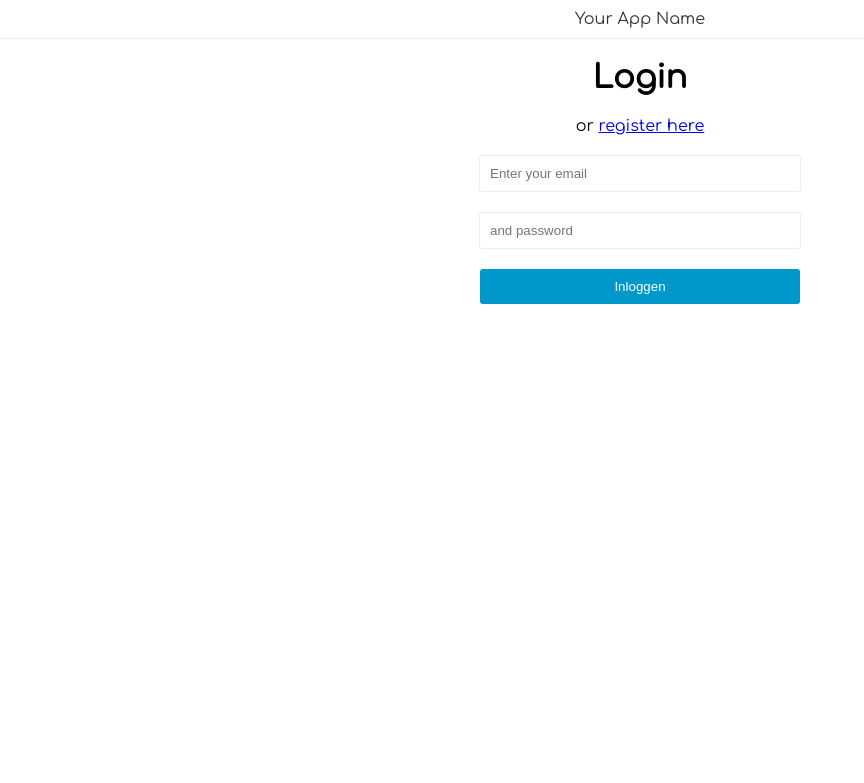
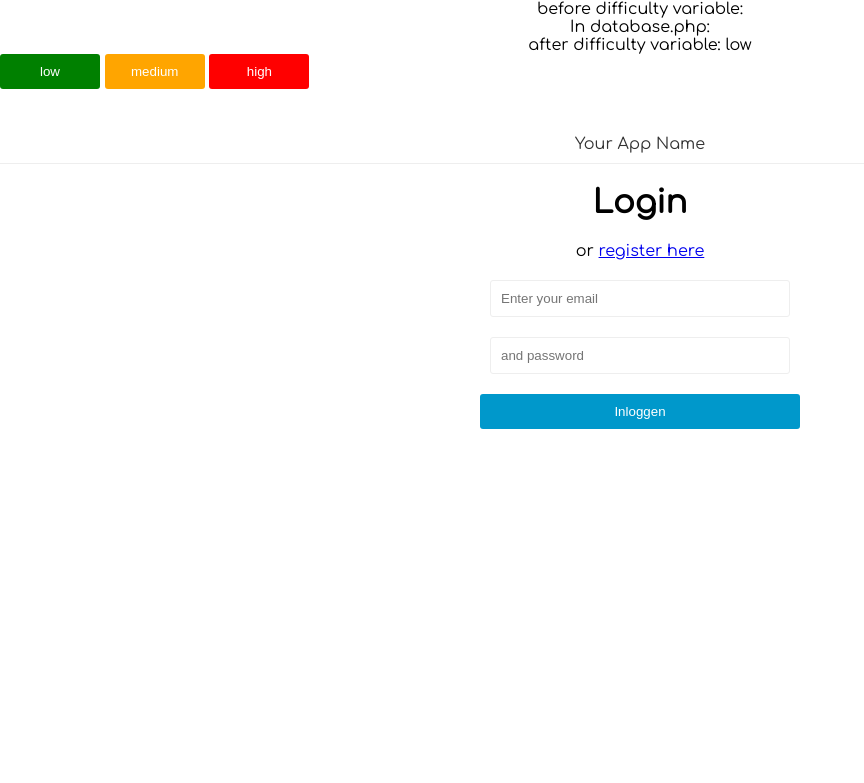
Before and after one commit to MrAndre96/SecurityProject, a PHP site: page / in a window 1280 px wide. Shown: the top 783 px of the page, without its empty margins (0-864 px from the left). Run offline with PHP 8.4, Linux system fonts and the light colour scheme; data that the repository does not hold is empty.

Commit message:
Added difficulty butons

```diff
--- a/database.php
+++ b/database.php
@@ -1,13 +1,12 @@
 <?php
 $server = 'localhost';
 $username = 'root';
-$password = '';
-$database = 'securityproject';
+$password = 'd8n2';
+$database = 'SecurityProject';
 
-require 'settings.php';
+echo 'In database.php: ' . $_POST['difficulty'] . '<br>';
 
-
-if($_DIFFICULTY == 'low'){
+if($_SESSION['difficulty'] == 'low'){
 	$connection = mysqli_connect($server, $username, $password, $database);
 	if (!$connection)
 	{
@@ -15,7 +14,7 @@
 	}
 	else
 	{
-		echo "Connected<br>";
+		//echo "Connected<br>";
 	}
 
 	//$dbcheck = mysqli_select_db("$database");
@@ -26,14 +25,14 @@
 	//	echo "Connected with $database";
 	//}
 
-} else if($_DIFFICULTY == 'medium'){
+} else if($_SESSION['difficulty'] == 'medium'){
 
-} else if($_DIFFICULTY == 'high'){
+} else if($_SESSION['difficulty'] == 'high'){
 	try{
 		$conn = new PDO("mysql:host=$server;dbname=$database;", $username, $password);
 	} catch(PDOException $e){
 		die( "Connection failed: " . $e->getMessage());
 	}
 } else{
-	echo 'Wrong settings specified in settings file';
+	echo 'Database.php: Wrong settings specified in settings file' . '<br>';
 }
--- a/index.php
+++ b/index.php
@@ -2,8 +2,18 @@
 
 session_start();
 
+echo 'before difficulty variable: ' . $_POST['difficulty'] . '<br>';
+
+// Start with default low if no choice has been made.
+if (isset($_POST['difficulty'])) {
+	$_SESSION['difficulty'] = $_POST['difficulty'];
+} else {
+	$_SESSION['difficulty'] = 'low';
+}
 require 'database.php';
-require 'settings.php';
+
+echo 'after difficulty variable: ' . $_SESSION['difficulty'] . '<br>';
+
 
 if( isset($_SESSION['user_id']) ){
 	if($_SESSION['difficulty'] == 'low'){
@@ -22,11 +32,11 @@
 	}
 }
 
-$_SESSION['difficulty'] = $_DIFFICULTY;
-
 if (isset($_POST['submit'])){
 	if(!empty($_POST['email']) && !empty($_POST['password'])){
 
+		echo 'reached:';
+		echo 'difficulty variable' . $_SESSION['difficulty'];
 
 		if($_SESSION['difficulty'] == 'low'){
 			//$query  = 'SELECT id,email,password FROM users WHERE email =\'test\';';
@@ -43,17 +53,7 @@
 			mysqli_close($connection);
 
 		} else if($_SESSION['difficulty'] == 'medium'){
-			  preg_match_all("/([A-z 0-9_]+)/", $_POST['email'], $out, 0);
-			  $email = $out[0][0];
-			  $query  = 'SELECT id,email,password FROM users WHERE email =\'' . $email . '\';';
-			  echo $query;
-			  $result = mysqli_query($connection, $query);
 
-			  while ($row = mysqli_fetch_array($result, MYSQLI_ASSOC)) {
-			   echo $row['id'] . ', ' . $row['email'] . ', ' . $row['password'] . '<br>';
-			  }
-
-			  mysqli_close($connection);
 		} else if($_SESSION['difficulty'] == 'high'){
 			$records = $conn->prepare('SELECT id,email,password FROM users WHERE email = :email');
 			$records->bindParam(':email', $_POST['email']);
@@ -70,13 +70,14 @@
 			} else {
 				$message = 'Sorry, those credentials do not match';
 			}
-		} else{
-			echo 'Wrong settings specified in settings file';
+		} else {
+			echo 'Index.php: Wrong settings specified in settings file' . '<br>';
 		}
 
 
 	}
 }
+
 //endif;
 
 ?>
@@ -89,6 +90,16 @@
 	<link href='http://fonts.googleapis.com/css?family=Comfortaa' rel='stylesheet' type='text/css'>
 </head>
 <body>
+
+<div style="margin-left: 0px; text-align: left">
+	<form action="index.php" method="POST">
+
+		<input name="difficulty" type="submit" value="low" style="width: 100px; background-color: green">
+		<input name="difficulty" type="submit" value="medium" style="width: 100px; background-color: orange">
+		<input name="difficulty" type="submit" value="high" style="width: 100px; background-color: red">
+
+	</form>
+</div>
 
 	<div class="header">
 		<a href="/">Your App Name</a>
--- a/register.php
+++ b/register.php
@@ -3,7 +3,7 @@
 session_start();
 
 if( isset($_SESSION['user_id']) ){
-	header("Location: /");
+	header("Location: index.php");
 }
 
 require 'database.php';
--- a/settings.php
+++ /dev/null
@@ -1,6 +0,0 @@
-<?php
-
-// Pick between low, medium or high.
-$_DIFFICULTY = 'high';
-
-?>
```
